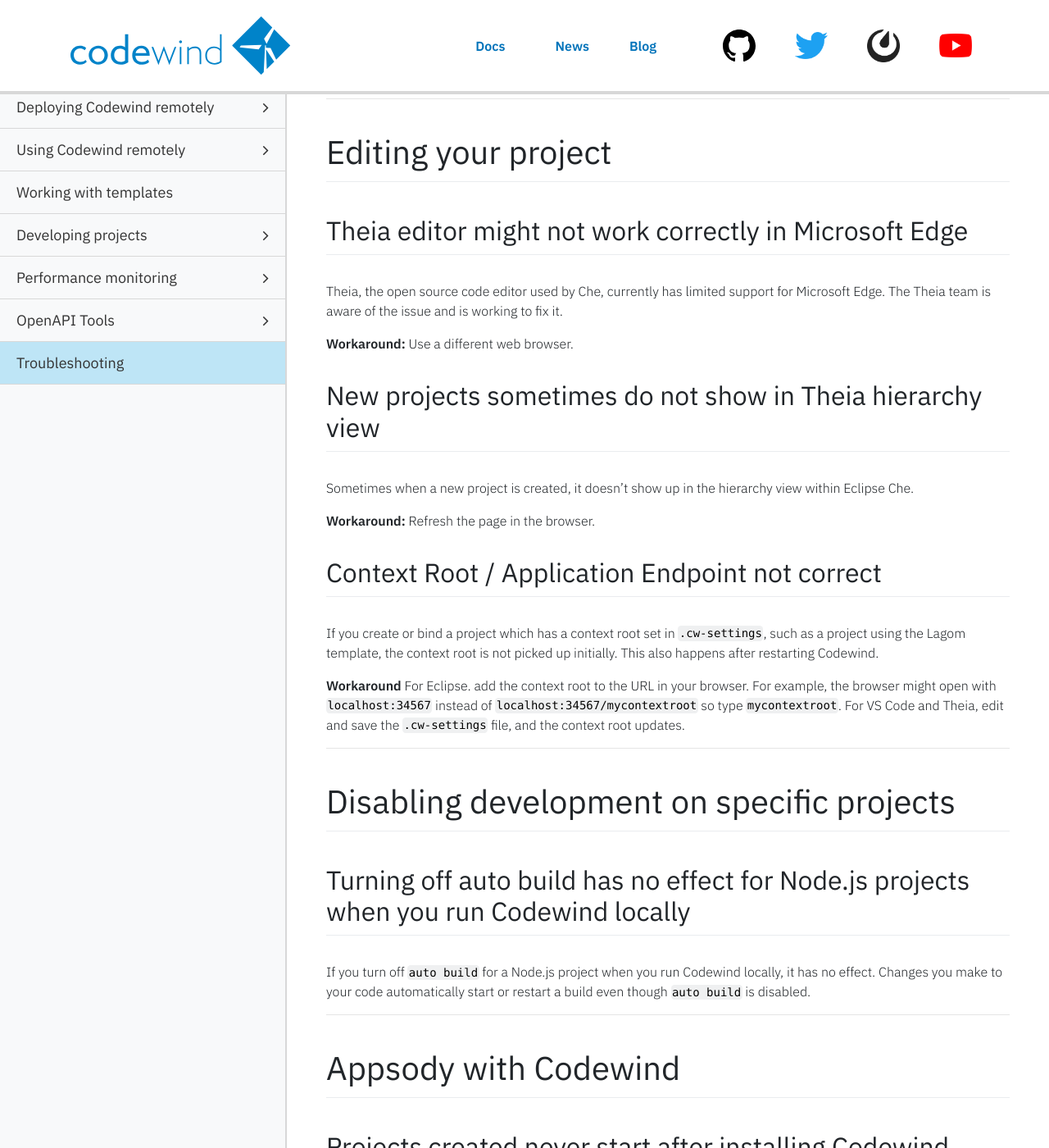
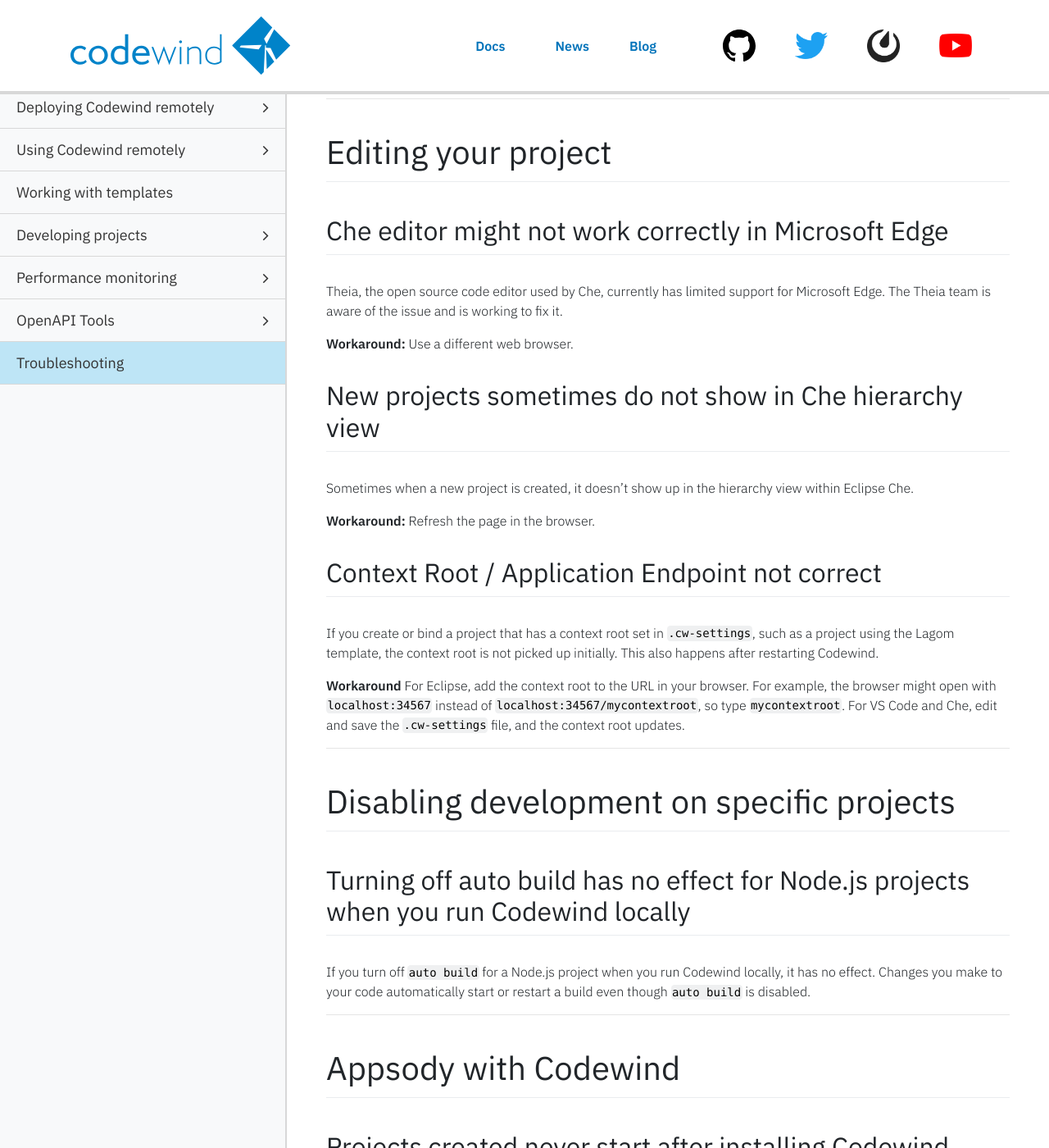
Before and after one commit to eclipse-archived/codewind-docs, a Jekyll site: the page built from docs/_documentations/troubleshooting.md, in a window 1280 px wide and 1400 px high, scrolled down 7613 px. Shown: the whole window at 82% size. Built offline with Jekyll 4.4.1, drawn with Linux system fonts in a browser that asks for light colours; nearby versions of some CDN libraries; comment, search, counter and statistics services are not loaded.

Commit message:
Adding Che
Signed-off-by: Sarah Ishida <sishida@us.ibm.com>

```diff
--- a/docs/_documentations/troubleshooting.md
+++ b/docs/_documentations/troubleshooting.md
@@ -332,7 +332,7 @@ Issue type: bug
 Issue link: https://github.ibm.com/dev-ex/theia/issues/3
 18.10: Still an issue
 -->
-## Theia editor might not work correctly in Microsoft Edge
+## Che editor might not work correctly in Microsoft Edge
 Theia, the open source code editor used by Che, currently has limited support for Microsoft Edge. The Theia team is aware of the issue and is working to fix it.
 
 **Workaround:** Use a different web browser.
@@ -343,7 +343,7 @@ Issue type: bug/info
 Issue link:
 18.10:
 -->
-## New projects sometimes do not show in Theia hierarchy view
+## New projects sometimes do not show in Che hierarchy view
 Sometimes when a new project is created, it doesn't show up in the hierarchy view within Eclipse Che.
 
 **Workaround:** Refresh the page in the browser.
@@ -355,9 +355,9 @@ Issue link:
 18.10:
 -->
 ## Context Root / Application Endpoint not correct
-If you create or bind a project which has a context root set in `.cw-settings`, such as a project using the Lagom template, the context root is not picked up initially. This also happens after restarting Codewind.
+If you create or bind a project that has a context root set in `.cw-settings`, such as a project using the Lagom template, the context root is not picked up initially. This also happens after restarting Codewind.
 
-**Workaround** For Eclipse. add the context root to the URL in your browser. For example, the browser might open with `localhost:34567` instead of `localhost:34567/mycontextroot` so type `mycontextroot`. For VS Code and Theia, edit and save the `.cw-settings` file, and the context root updates.
+**Workaround** For Eclipse, add the context root to the URL in your browser. For example, the browser might open with `localhost:34567` instead of `localhost:34567/mycontextroot`, so type `mycontextroot`. For VS Code and Che, edit and save the `.cw-settings` file, and the context root updates.
 
 ***
 # Disabling development on specific projects
```
